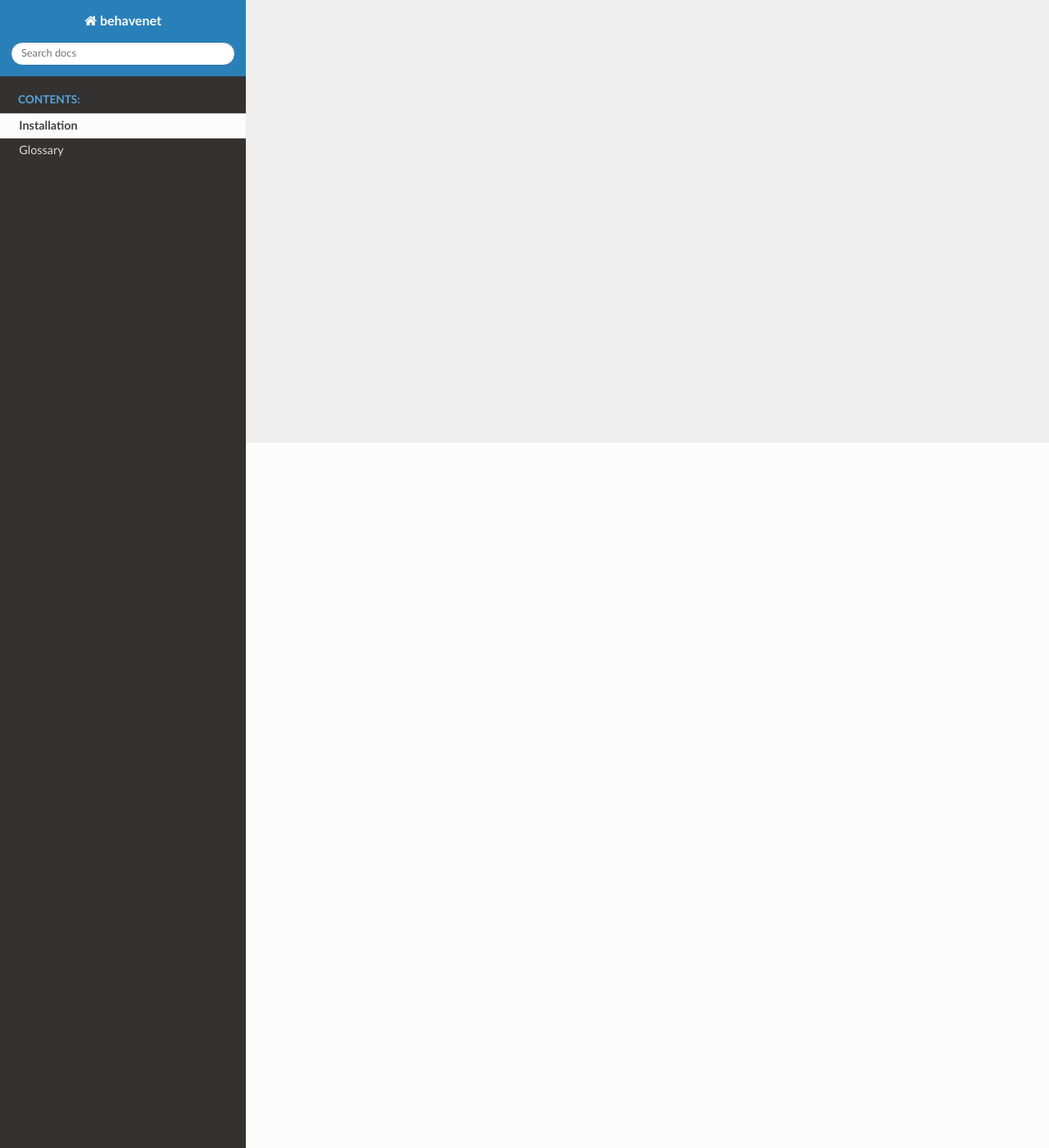
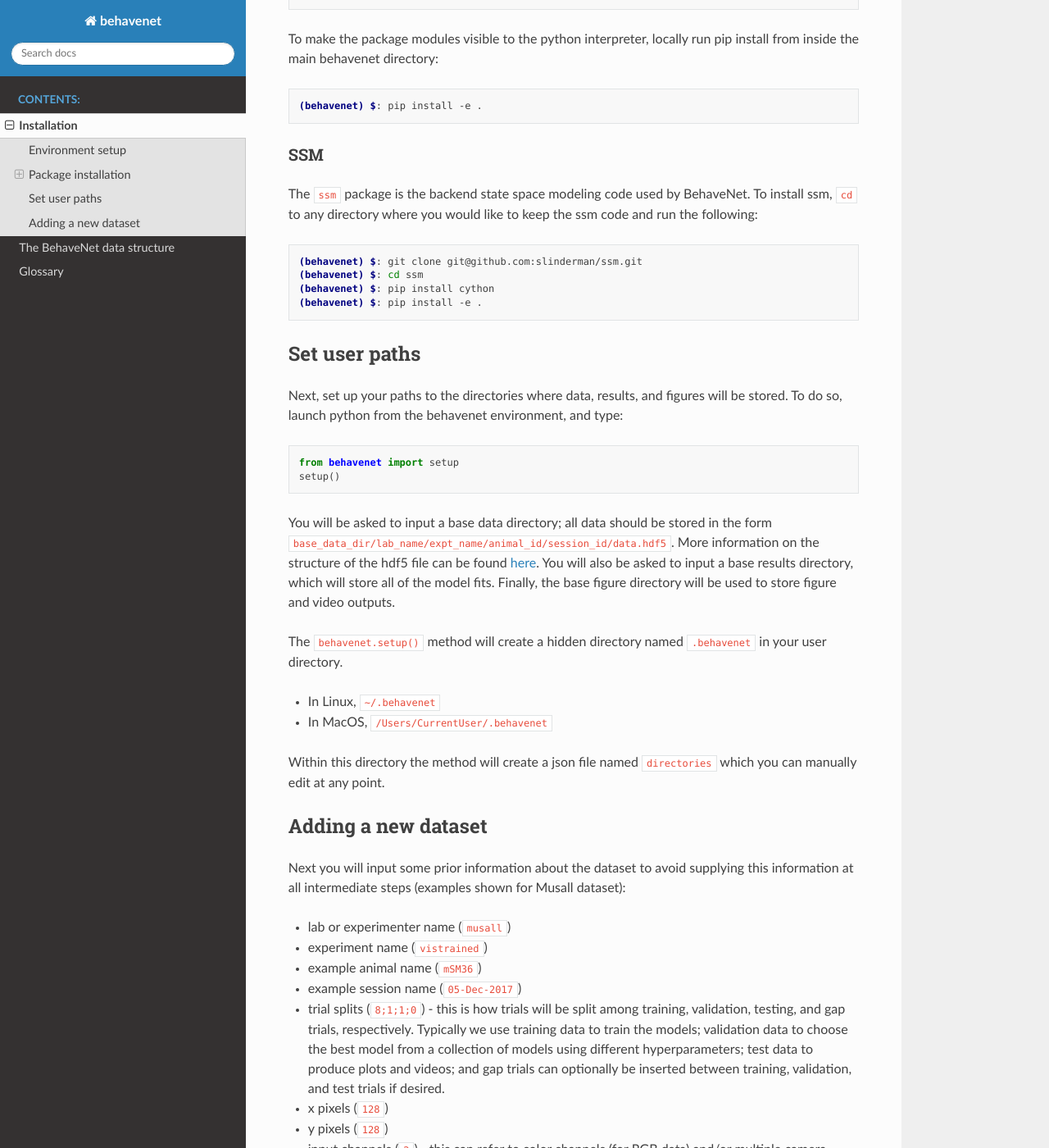
Before and after one commit to themattinthehatt/behavenet, a Sphinx documentation site: the page built from docs/source/installation.rst, in a window 1280 px wide and 1400 px high, scrolled down 860 px. Shown: the whole window at 82% size. Built offline with Sphinx 7.4.7 and the Read the Docs theme 2.0.0, drawn with Linux system fonts in a browser that asks for light colours; some of the changed text lies outside the part shown.

Commit message:
installation documentation

```diff
--- a/docs/index.rst
+++ b/docs/index.rst
@@ -13,10 +13,11 @@
    :caption: Contents:
 
    source/installation
+   source/data_structure
    source/glossary
 
 Indices and tables
-==================
+------------------
 
 * :ref:`genindex`
 * :ref:`modindex`
--- a/docs/source/installation.rst
+++ b/docs/source/installation.rst
@@ -2,4 +2,102 @@
 Installation
 ############
 
-Documentation coming soon!
+Before you begin, ensure that you have downloaded both Git (for cloning the repository) and `Anaconda <https://www.anaconda.com/distribution/>`_ (for managing the code environment).
+
+Environment setup
+=================
+First set up the anaconda environment from the command line.
+
+.. code-block:: console
+
+    $: conda create --name=behavenet python=3.7.2
+    $: source activate behavenet
+
+To be able to use this environment for jupyter notebooks:
+
+.. code-block:: console
+
+    (behavenet) $: python -m ipykernel install --user --name behavenet
+
+Package installation
+====================
+
+BehaveNet
+---------
+
+:code:`cd` to the directory that will contain the BehaveNet code, and then clone the BehaveNet repository from github:
+
+.. code-block:: console
+
+    (behavenet) $: git clone https://github.com/ebatty/behavenet
+
+:code:`cd` into the :code:`behavenet` repository and install the required dependencies:
+
+.. code-block:: console
+
+    (behavenet) $: pip install -r requirements.txt
+
+To make the package modules visible to the python interpreter, locally run pip install from inside the main behavenet directory:
+
+.. code-block:: console
+
+    (behavenet) $: pip install -e .
+
+
+SSM
+---
+
+The :code:`ssm` package is the backend state space modeling code used by BehaveNet. To install ssm, :code:`cd` to any directory where you would like to keep the ssm code and run the following:
+
+.. code-block:: console
+
+    (behavenet) $: git clone git@github.com:slinderman/ssm.git
+    (behavenet) $: cd ssm
+    (behavenet) $: pip install cython
+    (behavenet) $: pip install -e .
+
+Set user paths
+==============
+
+Next, set up your paths to the directories where data, results, and figures will be stored. To do so, launch python from the behavenet environment, and type:
+
+.. code-block:: python
+
+    from behavenet import setup
+    setup()
+
+You will be asked to input a base data directory; all data should be stored in the form :code:`base_data_dir/lab_name/expt_name/animal_id/session_id/data.hdf5`. More information on the structure of the hdf5 file can be found :ref:`here<data_structure>`. You will also be asked to input a base results directory, which will store all of the model fits. Finally, the base figure directory will be used to store figure and video outputs.
+
+The :code:`behavenet.setup()` method will create a hidden directory named :code:`.behavenet` in your user directory.
+
+* In Linux, :code:`~/.behavenet`
+* In MacOS, :code:`/Users/CurrentUser/.behavenet`
+
+Within this directory the method will create a json file named :code:`directories` which you can manually edit at any point.
+
+
+Adding a new dataset
+====================
+
+Next you will input some prior information about the dataset to avoid supplying this information at all intermediate steps (examples shown for Musall dataset):
+
+* lab or experimenter name (:code:`musall`)
+* experiment name (:code:`vistrained`)
+* example animal name (:code:`mSM36`)
+* example session name (:code:`05-Dec-2017`)
+* trial splits (:code:`8;1;1;0`) - this is how trials will be split among training, validation, testing, and gap trials, respectively. Typically we use training data to train the models; validation data to choose the best model from a collection of models using different hyperparameters; test data to produce plots and videos; and gap trials can optionally be inserted between training, validation, and test trials if desired.
+* x pixels (:code:`128`)
+* y pixels (:code:`128`)
+* input channels (:code:`2`) - this can refer to color channels (for RGB data) and/or multiple camera views, which should be concatenated along the color channel dimension. In the Musall dataset we use grayscale images from two camera views, so a trial with 189 frames will have a block of video data of shape (189, 2, 128, 128)
+* use output mask (:code:`False`) - an optional output mask can be applied to each video frame if desired; these output masks must also be stored in the :code:`data.hdf5` files as :code:`masks`.
+* frame rate (:code:`30`) - in Hz; behavenet assumes that the video data and neural data are binned at the same temporal resolution
+* neural data type (:code:`ca`) - either :code:`ca` for 2-photon/widefield data, or :code:`spikes` for ephys data. This parameter controls the noise distribution for encoding models, as well as several other model hyperparameters.
+
+To input this information, launch python from the behavenet environment and type:
+
+.. code-block:: python
+
+    from behavenet import add_dataset
+    add_dataset()
+
+This function will create a json file named :code:`[lab name]_[experiment name]` which you can manually edit at any point.
```
Also changed, not shown: docs/source/data_structure.rst (added, +7 -0 lines), 2 other files.
